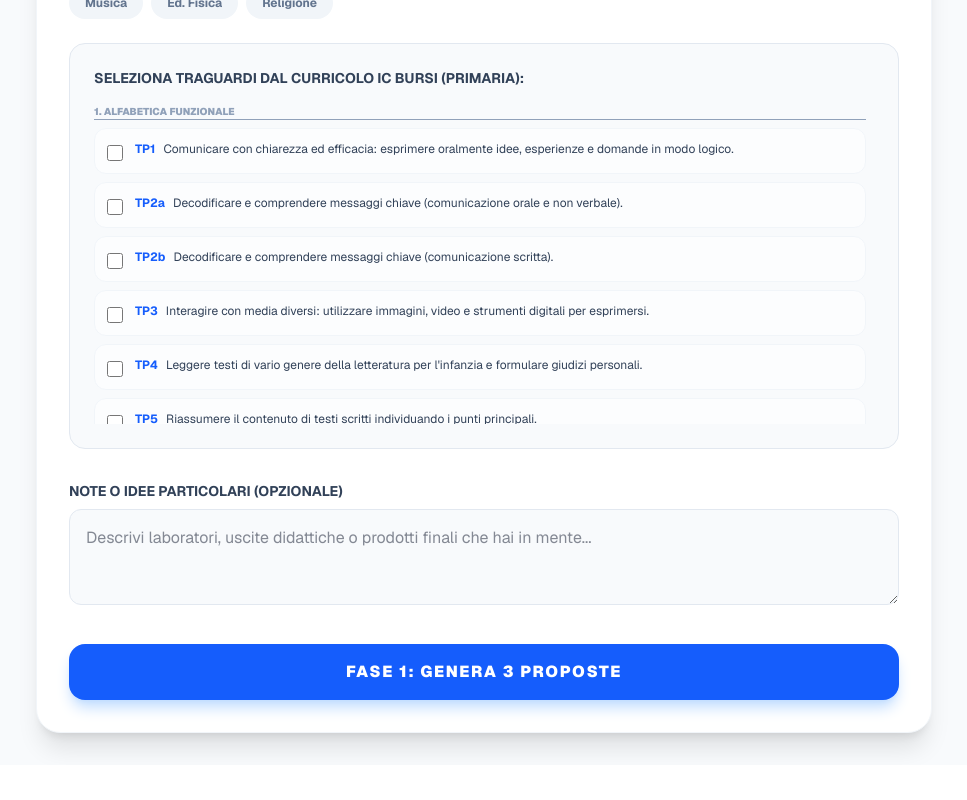
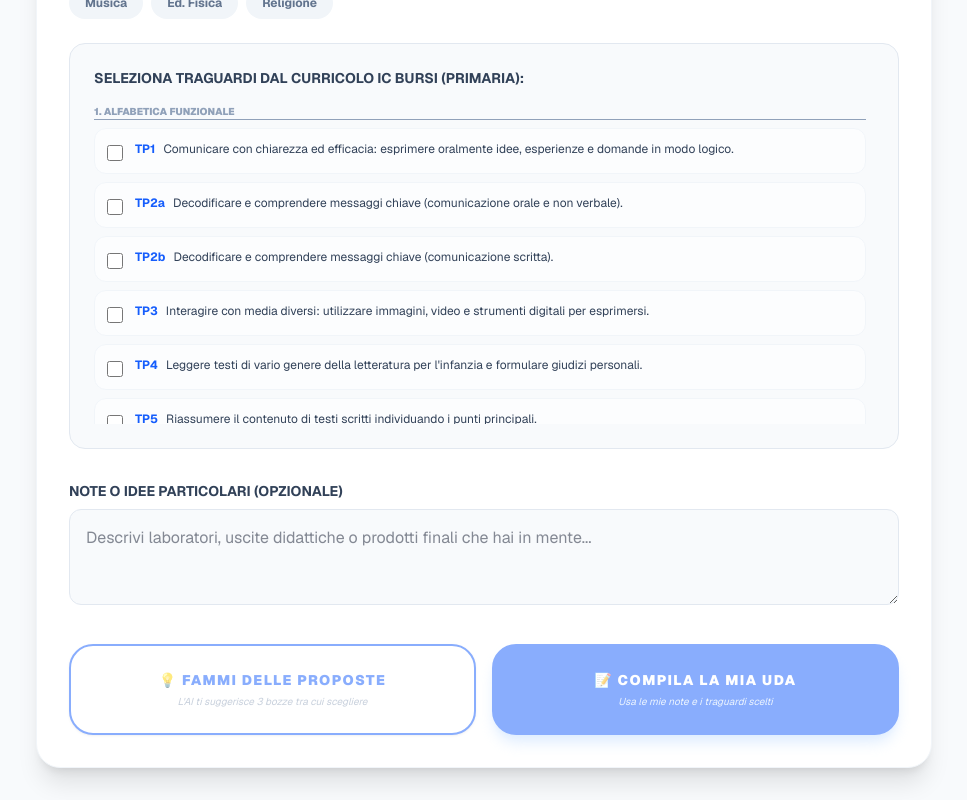
Before and after one commit to armandocastrilli-glitch/generatore-uda, a Next.js app: page /generatore in a window 1280 px wide. Shown: the part 409-1209 px from the top of the page, without its empty margins (156-1123 px from the left). Before the commit the page ends 1174 px from the top, so only its background shows below. Built offline with nearby package versions, Linux system fonts and the light colour scheme.

Commit message:
Update page.tsx

```diff
--- a/app/generatore/page.tsx
+++ b/app/generatore/page.tsx
@@ -258,10 +258,14 @@ export default function GeneratoreUDA() {
   // 2. FUNZIONE PER SVILUPPARE L'UDA COMPLETA
 const sviluppaUdaCompleta = async (propostaScelta: string) => {
     if (selectedTraguardi.length === 0) {
-      alert("Seleziona i traguardi dal curricolo!");
+      alert("Seleziona i traguardi dal curricolo! Sono vincoli assoluti.");
       return;
     }
     setLoading(true);
+
+    // Capisce se stiamo compilando direttamente o sviluppando una proposta dell'AI
+    const isCompilazioneDiretta = propostaScelta.includes("COMPILAZIONE_DIRETTA");
+
     try {
       const res = await fetch("/api/generatore-uda", {
         method: "POST",
@@ -274,31 +278,24 @@ const sviluppaUdaCompleta = async (propostaScelta: string) => {
           periodo,
           ore,
           propostaScelta,
-          // PROTOCOLLO DI TARATURA RIGIDA:
+          traguardiScelti: selectedTraguardi,
+          tipoRichiesta: "UDA_COMPLETA",
+          // PROTOCOLLO DI TARATURA RIGIDA (Unificato e Potenziato)
           istruzioniSviluppo: `
             PROTOCOLLO DI GENERAZIONE VINCOLATA - IC BURSI
-            L'UDA deve essere tarata ESCLUSIVAMENTE sui seguenti parametri reali:
+            ${isCompilazioneDiretta
+              ? "AGISCI COME COMPILATORE TECNICO: Trasforma le note del docente in un'UDA formattata senza aggiungere creatività esterna."
+              : `SVILUPPA L'IDEA SCELTA: "${propostaScelta}"`
+            }
 
-            1. TARATURA TARGET: Sei in una classe ${classe}ª della Scuola ${scuola}.
-               - Il linguaggio, le metodologie e la complessità delle attività devono essere rigorosamente adatti a bambini/ragazzi di questa età.
-
-            2. VINCOLO TEMPORALE: Hai a disposizione un totale di ${ore} ore.
-               - La sequenza didattica deve essere realistica: non proporre attività che richiedono mesi se l'UDA è di 10 ore.
-
-            3. VINCOLO DISCIPLINARE: Coinvolgi solo ed esclusivamente queste materie: ${materie.join(", ")}.
-
-            4. VINCOLO CURRICOLARE (ASSOLUTO):
-               - Usa SOLO questi traguardi: ${selectedTraguardi.join(" | ")}.
-               - NON inventare competenze chiave o obiettivi extra.
-               - Ogni ora delle ${ore} previste deve servire a sviluppare i traguardi selezionati.
-
-            5. INTEGRAZIONE NOTE DOCENTE:
-               - Inserisci fedelmente queste indicazioni: ${descrizioneLibera}.
-
-            6. OUTPUT: Non scrivere introduzioni discorsive. Vai dritto alla compilazione dei campi dell'UDA rispettando i dati sopra citati.
+            PARAMETRI REALI DA RISPETTARE (NON DEROGABILI):
+            1. CLASSE E ORDINE: Classe ${classe}ª, Scuola ${scuola}. Linguaggio e attività devono essere tarati esattamente su questa età.
+            2. TEMPI: Massimo ${ore} ore totali. La sequenza didattica deve essere realistica per questo monte ore.
+            3. MATERIE: ${materie.join(", ")}.
+            4. TRAGUARDI (ASSOLUTO): Usa SOLO ${selectedTraguardi.join(" | ")}. Divieto di inventare competenze chiave o obiettivi extra.
+            5. NOTE DOCENTE: Integra fedelmente queste indicazioni: ${descrizioneLibera}.
+            6. FORMATO: Output diretto, professionale, in Markdown, senza introduzioni discorsive.
           `,
-          traguardiScelti: selectedTraguardi,
-          tipoRichiesta: "UDA_COMPLETA"
         }),
       });
       const data = await res.json();
@@ -309,7 +306,6 @@ const sviluppaUdaCompleta = async (propostaScelta: string) => {
       setLoading(false);
     }
   };
-
   return (
     <main className="min-h-screen bg-slate-50 p-4 md:p-8 font-sans text-slate-900">
       <div className="max-w-4xl mx-auto bg-white rounded-3xl shadow-xl p-8 border border-slate-100">
@@ -420,13 +416,47 @@ const sviluppaUdaCompleta = async (propostaScelta: string) => {
           />
         </div>
 
+        {/* SEZIONE AZIONI DOPPIA: SCELTA DELLA MODALITÀ */}
+        <div className="grid grid-cols-1 md:grid-cols-2 gap-4 mt-8">
+
+          {/* TASTO A: MODALITÀ CREATIVA (GENERA 3 IDEE) */}
           <button
             onClick={handleGeneraProposte}
             disabled={loading || !titolo}
-          className="w-full bg-blue-600 hover:bg-blue-700 text-white font-black py-4 rounded-2xl shadow-lg shadow-blue-200 transition-all uppercase tracking-widest"
+            className="flex flex-col items-center justify-center p-6 bg-white border-2 border-blue-600 rounded-3xl hover:bg-blue-50 transition-all disabled:opacity-50 shadow-sm group"
           >
-          {loading ? "Inviando richiesta..." : "Fase 1: Genera 3 Proposte"}
+            <span className="text-blue-600 font-black uppercase tracking-widest text-sm group-hover:scale-105 transition-transform">
+              💡 Fammi delle proposte
+            </span>
+            <span className="text-[10px] text-slate-400 mt-1 italic font-sans normal-case">
+              L'AI ti suggerisce 3 bozze tra cui scegliere
+            </span>
           </button>
+
+          {/* TASTO B: MODALITÀ TECNICA (COMPILAZIONE DIRETTA) */}
+          <button
+            onClick={() => sviluppaUdaCompleta("COMPILAZIONE_DIRETTA: Basata rigorosamente su note docente.")}
+            disabled={loading || !titolo || selectedTraguardi.length === 0}
+            className="flex flex-col items-center justify-center p-6 bg-blue-600 border-2 border-blue-600 rounded-3xl hover:bg-blue-700 transition-all shadow-lg shadow-blue-200 disabled:opacity-50 group"
+          >
+            <span className="text-white font-black uppercase tracking-widest text-sm group-hover:scale-105 transition-transform">
+              📝 Compila la mia UDA
+            </span>
+            <span className="text-blue-100 text-[10px] mt-1 italic font-sans normal-case">
+              Usa le mie note e i traguardi scelti
+            </span>
+          </button>
+
+        </div>
+
+        {/* FEEDBACK VISIVO DURANTE IL CARICAMENTO */}
+        {loading && (
+          <div className="mt-6 text-center animate-pulse">
+            <p className="text-blue-600 font-bold uppercase text-[10px] tracking-widest">
+              Elaborazione in corso secondo il Curricolo IC Bursi...
+            </p>
+          </div>
+        )}
 
         {/* BOX PROPOSTE GENERATE */}
         {proposte.length > 0 && !udaFinale && (
```
Lines whose indentation alone changed are shown as unchanged.
